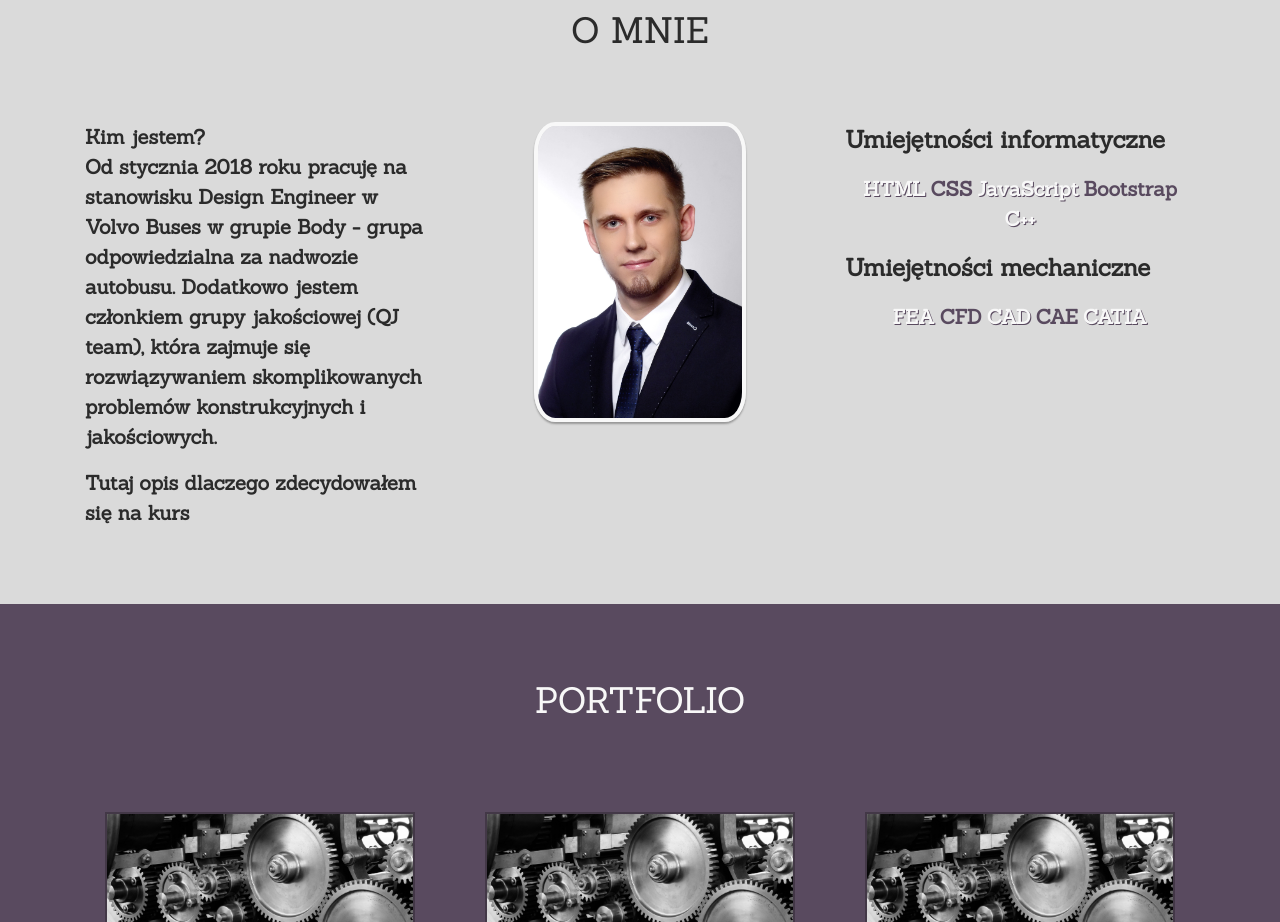
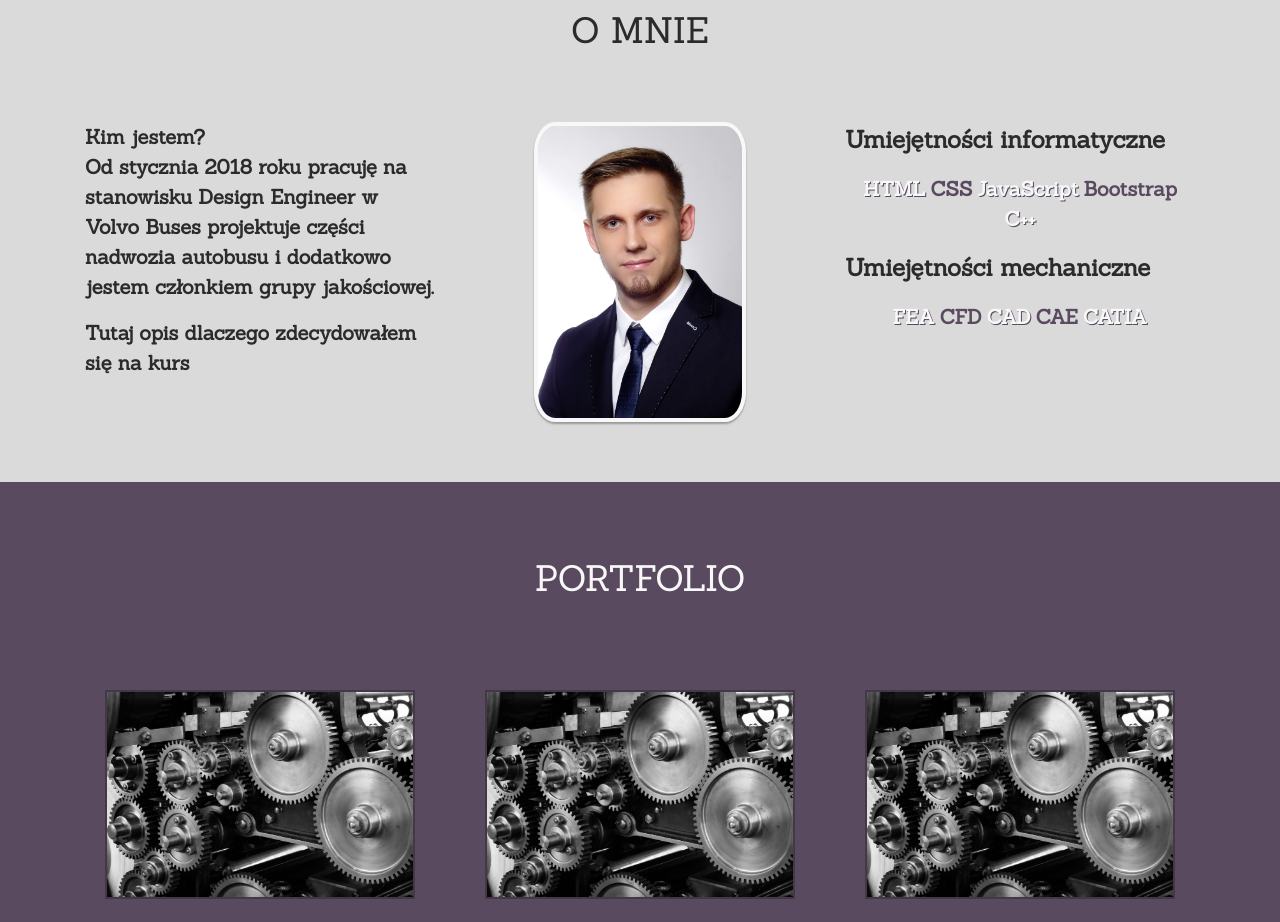
Before and after one commit to AdamKamil/First-web-page, a plain HTML site: page index.html in a window 1280 px wide. Shown: the part 860-1782 px from the top of the page. Drawn offline with nearby package versions, Linux system fonts and the light colour scheme.

Commit message:
Add files via upload

```diff
--- a/index.html
+++ b/index.html
@@ -18,6 +18,8 @@
         integrity="sha384-ggOyR0iXCbMQv3Xipma34MD+dH/1fQ784/j6cY/iJTQUOhcWr7x9JvoRxT2MZw1T" crossorigin="anonymous">
 
     <link rel="stylesheet" href="style.css" />
+    <link rel="stylesheet" href="navbar-style.css" />
+    <link rel="stylesheet" href="portfolio-style.css" />
     <link rel="stylesheet" href="animate.css" />
 
 </head>
@@ -72,10 +74,8 @@
                 <div class="col-md-4 text-xs-left ">
                     <div class="description">
                         <p>Kim jestem? <br />
-                            Od stycznia 2018 roku pracuję na stanowisku Design Engineer w Volvo Buses w grupie Body -
-                            grupa
-                            odpowiedzialna za nadwozie autobusu. Dodatkowo jestem członkiem grupy jakościowej (QJ team),
-                            która zajmuje się rozwiązywaniem skomplikowanych problemów konstrukcyjnych i jakościowych.
+                            Od stycznia 2018 roku pracuję na stanowisku Design Engineer w Volvo Buses projektuje części
+                            nadwozia autobusu i dodatkowo jestem członkiem grupy jakościowej.
                         </p>
                     </div>
                     <div class="description">
```
